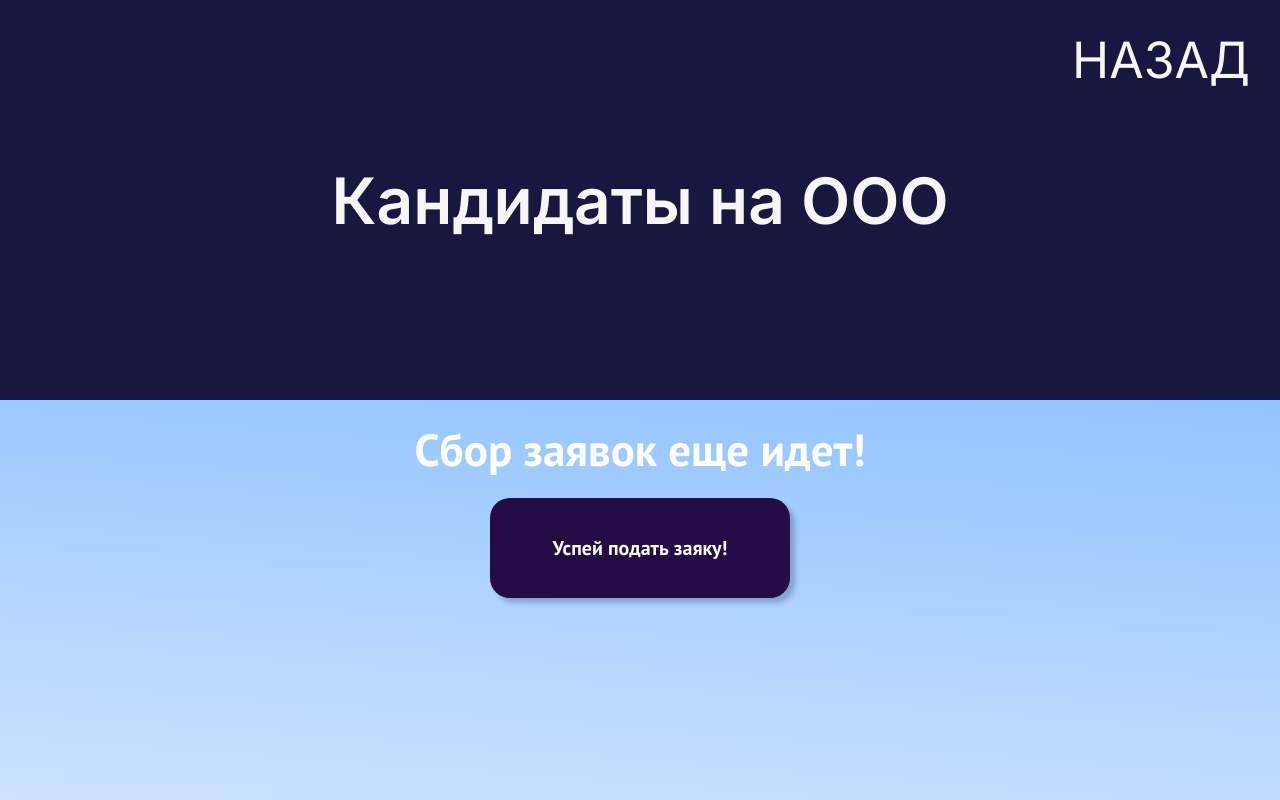
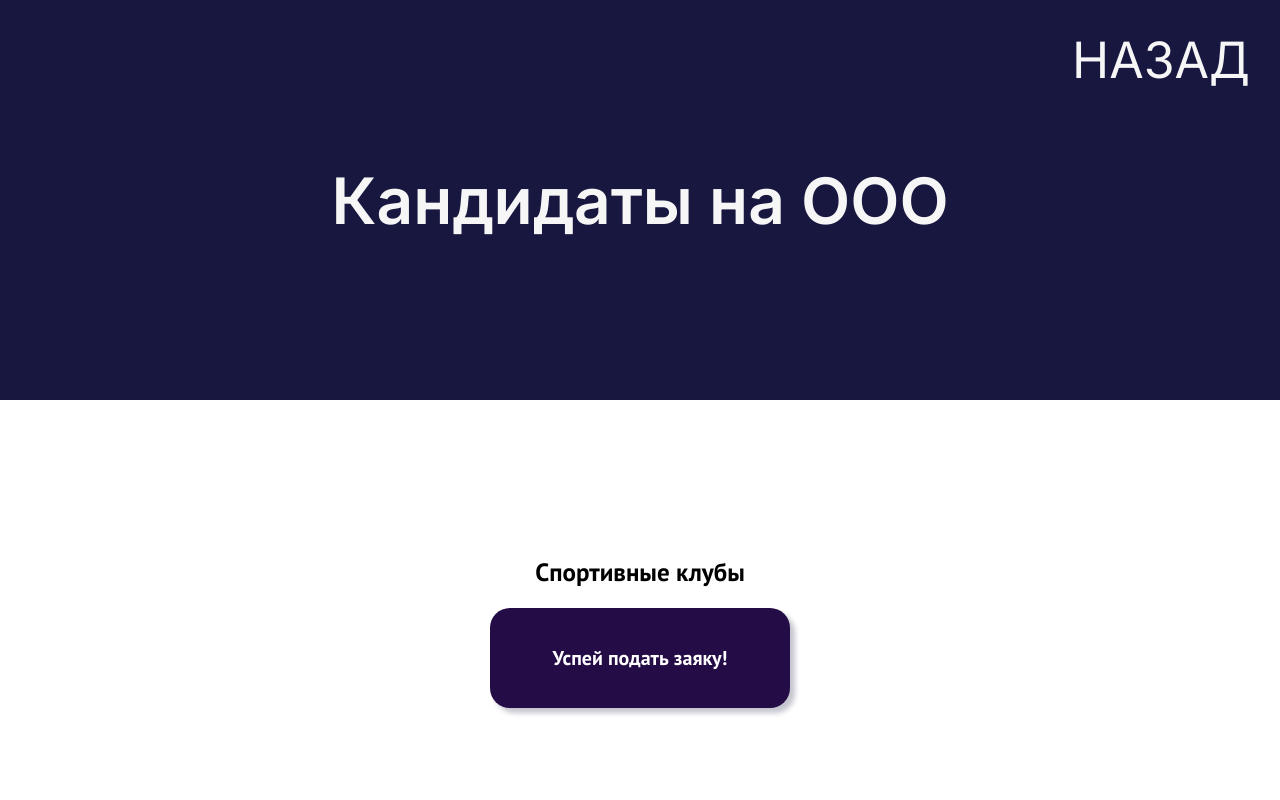
Before and after one commit to 3TERRRNITY/SO_elections, a React (Create React App) app: page /OOO in a window 1280 px wide. Shown: the top 800 px of the page. Built offline with nearby package versions, Linux system fonts and the light colour scheme.

Commit message:
Поменял ООО

```diff
--- a/src/pages/Obuch.js
+++ b/src/pages/Obuch.js
@@ -5,6 +5,12 @@ import "../App.css";
 import { Link } from "react-router-dom";
 
 export const Obuch = () => {
+  const hrefs = [
+    {
+      name: "Спортивные клубы",
+      href: "https://forms.gle/iU9wY3DBuoQPXJAi8",
+    },
+  ];
   useEffect(() => {
     window.scrollTo(0, 0);
   }, []);
@@ -16,16 +22,21 @@ export const Obuch = () => {
         </Link>
         <p className="header__title">Кандидаты на ООО</p>
       </div>
+      <div className="ooo">
+        <p className="obuch__text">Сбор заявок еще идет!</p>
+        {hrefs.map((el) => (
           <div className="obuch">
-        <p className="obuch__text">Сбор заявок еще идет!</p>
+            <p className="obuch__text__card">{el.name}</p>
             <a
               className="obuch__collect-form"
-          href=""
+              href={el.href}
               target="_blank"
               rel="noopener noreferrer"
             >
               Успей подать заяку!
             </a>
+          </div>
+        ))}
       </div>
       <div className="footer">
         <p className="footer__title">НАШИ КОНТАКТЫ</p>
--- a/src/pages/ooo.css
+++ b/src/pages/ooo.css
@@ -1,22 +1,29 @@
+.ooo {
+  width: 100%;
+  height: 100%;
+  display: flex;
+  flex-direction: column;
+  align-items: center;
+  justify-content: center;
+}
 .obuch {
   display: flex;
   flex-direction: column;
   align-items: center;
+  justify-content: center;
   padding: 20px;
   display: flex;
-  width: 100vw;
-  height: 100vh;
-  background: linear-gradient(
-    184.31deg,
-    #91c3ff 0%,
-    #bbdaff 40.1%,
-    rgba(251, 241, 255, 0.46) 100%
-  );
+  width: 600px;
+  height: 400px;
 }
+.obuch__text__card,
 .obuch__text {
   color: white;
-  font-size: 45px;
+  font-size: 25px;
   font-weight: 600;
+}
+.obuch__text__card {
+  color: black;
 }
 .obuch__collect-form {
   margin-top: 20px;
@@ -42,3 +49,9 @@
   background-color: rgb(35, 85, 150);
   transition: 0.5s;
 }
+@media screen and (max-width: 1000px) {
+  .obuch {
+    width: 100vw;
+    height: 200px;
+  }
+}
```
Lines whose indentation alone changed are shown as unchanged.
